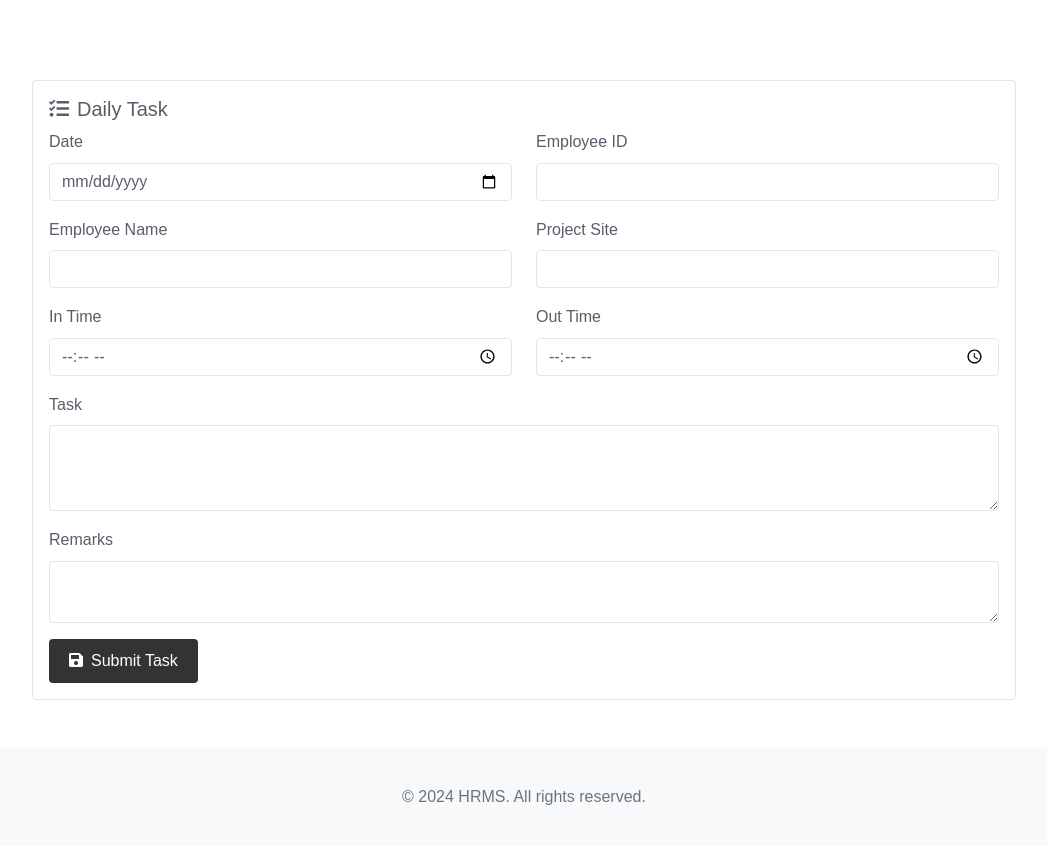
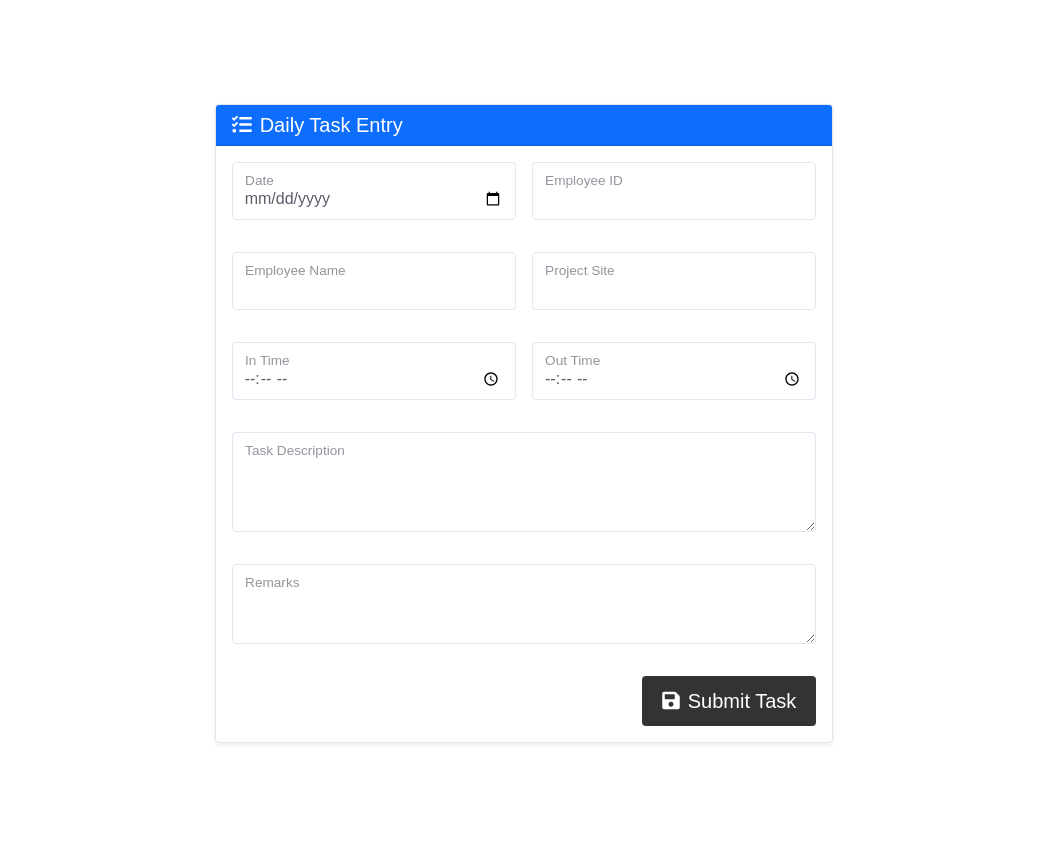
Before and after one commit to upendra657/HR-Management-System, a Flask app: page /activity in a window 1280 px wide. Shown: the part 58-904 px from the top of the page, without its empty margins (116-1163 px from the left). After the commit the page ends 802 px from the top, so only its background shows below. Run offline with Flask 3, Linux system fonts and the light colour scheme.

Commit message:
frontend changes

```diff
--- a/app.py
+++ b/app.py
@@ -23,7 +23,25 @@ def init_db():
             date_of_joining DATE NOT NULL,
             email TEXT NOT NULL UNIQUE,
             country TEXT NOT NULL,
-            mobile_no NUMERIC(10) NOT NULL
+            mobile_no NUMERIC(10) NOT NULL,
+            role TEXT DEFAULT 'employee'
+        )
+    ''')
+
+    c.execute('''
+        CREATE TABLE IF NOT EXISTS tasks (
+            id INTEGER PRIMARY KEY AUTOINCREMENT,
+            task_date DATE NOT NULL,
+            employee_id TEXT NOT NULL,
+            employee_name TEXT NOT NULL,
+            project_site TEXT NOT NULL,
+            in_time TIME NOT NULL,
+            out_time TIME NOT NULL,
+            task TEXT NOT NULL,
+            remarks TEXT,
+            username TEXT NOT NULL,
+            created_at TIMESTAMP DEFAULT CURRENT_TIMESTAMP,
+            FOREIGN KEY (username) REFERENCES employee (username)
         )
     ''')
     conn.commit()
--- a/templates/base.html
+++ b/templates/base.html
@@ -106,13 +106,6 @@
         {% block content %}{% endblock %}
     </main>
 
-    <!-- Footer -->
-    <footer class="footer mt-auto py-3 bg-light">
-        <div class="container text-center">
-            <span class="text-muted">© 2024 HRMS. All rights reserved.</span>
-        </div>
-    </footer>
-
     <!-- Bootstrap JS -->
     <script src="https://cdn.jsdelivr.net/npm/bootstrap@5.1.3/dist/js/bootstrap.bundle.min.js"></script>
     <!-- jQuery -->
--- a/templates/daily-task.html
+++ b/templates/daily-task.html
@@ -3,58 +3,93 @@
 {% block title %}Daily Task{% endblock %}
 
 {% block content %}
-<div class="row">
-    <div class="col-md-12 mb-4">
-        <div class="card">
+<div class="container py-4">
+    <div class="row justify-content-center">
+        <div class="col-md-10">
+            <div class="card shadow-sm">
+                <div class="card-header bg-primary text-white">
+                    <h5 class="card-title mb-0">
+                        <i class="fas fa-tasks me-2"></i>Daily Task Entry
+                    </h5>
+                </div>
                 <div class="card-body">
-                <h5 class="card-title">
-                    <i class="fas fa-tasks me-2"></i>Daily Task
-                </h5>
-                <form method="POST" action="{{ url_for('submit_task') }}">
-                    <div class="row">
-                        <div class="col-md-6 mb-3">
-                            <label for="task_date" class="form-label">Date</label>
+                    <form method="POST" action="{{ url_for('submit_task') }}" class="needs-validation" novalidate>
+                        <div class="row g-3">
+                            <div class="col-md-6">
+                                <div class="form-floating mb-3">
                                     <input type="date" class="form-control" id="task_date" name="task_date" required>
-                        </div>
-                        <div class="col-md-6 mb-3">
-                            <label for="employee_id" class="form-label">Employee ID</label>
-                            <input type="text" class="form-control" id="employee_id" name="employee_id" required>
+                                    <label for="task_date">Date</label>
                                 </div>
                             </div>
-                    <div class="row">
-                        <div class="col-md-6 mb-3">
-                            <label for="employee_name" class="form-label">Employee Name</label>
-                            <input type="text" class="form-control" id="employee_name" name="employee_name" required>
-                        </div>
-                        <div class="col-md-6 mb-3">
-                            <label for="project_site" class="form-label">Project Site</label>
-                            <input type="text" class="form-control" id="project_site" name="project_site" required>
+                            <div class="col-md-6">
+                                <div class="form-floating mb-3">
+                                    <input type="text" class="form-control" id="employee_id" name="employee_id" required>
+                                    <label for="employee_id">Employee ID</label>
                                 </div>
                             </div>
-                    <div class="row">
-                        <div class="col-md-6 mb-3">
-                            <label for="in_time" class="form-label">In Time</label>
-                            <input type="time" class="form-control" id="in_time" name="in_time" required>
-                        </div>
-                        <div class="col-md-6 mb-3">
-                            <label for="out_time" class="form-label">Out Time</label>
-                            <input type="time" class="form-control" id="out_time" name="out_time" required>
+                            <div class="col-md-6">
+                                <div class="form-floating mb-3">
+                                    <input type="text" class="form-control" id="employee_name" name="employee_name" required>
+                                    <label for="employee_name">Employee Name</label>
                                 </div>
                             </div>
-                    <div class="mb-3">
-                        <label for="task" class="form-label">Task</label>
-                        <textarea class="form-control" id="task" name="task" rows="3" required></textarea>
+                            <div class="col-md-6">
+                                <div class="form-floating mb-3">
+                                    <input type="text" class="form-control" id="project_site" name="project_site" required>
+                                    <label for="project_site">Project Site</label>
                                 </div>
-                    <div class="mb-3">
-                        <label for="remarks" class="form-label">Remarks</label>
-                        <textarea class="form-control" id="remarks" name="remarks" rows="2"></textarea>
                             </div>
-                    <button type="submit" class="btn btn-primary">
+                            <div class="col-md-6">
+                                <div class="form-floating mb-3">
+                                    <input type="time" class="form-control" id="in_time" name="in_time" required>
+                                    <label for="in_time">In Time</label>
+                                </div>
+                            </div>
+                            <div class="col-md-6">
+                                <div class="form-floating mb-3">
+                                    <input type="time" class="form-control" id="out_time" name="out_time" required>
+                                    <label for="out_time">Out Time</label>
+                                </div>
+                            </div>
+                            <div class="col-12">
+                                <div class="form-floating mb-3">
+                                    <textarea class="form-control" id="task" name="task" style="height: 100px" required></textarea>
+                                    <label for="task">Task Description</label>
+                                </div>
+                            </div>
+                            <div class="col-12">
+                                <div class="form-floating mb-3">
+                                    <textarea class="form-control" id="remarks" name="remarks" style="height: 80px"></textarea>
+                                    <label for="remarks">Remarks</label>
+                                </div>
+                            </div>
+                            <div class="col-12 text-end">
+                                <button type="submit" class="btn btn-primary btn-lg">
                                     <i class="fas fa-save me-2"></i>Submit Task
                                 </button>
+                            </div>
+                        </div>
                     </form>
                 </div>
             </div>
         </div>
     </div>
+</div>
+
+<script>
+// Add Bootstrap form validation
+(function () {
+    'use strict'
+    var forms = document.querySelectorAll('.needs-validation')
+    Array.prototype.slice.call(forms).forEach(function (form) {
+        form.addEventListener('submit', function (event) {
+            if (!form.checkValidity()) {
+                event.preventDefault()
+                event.stopPropagation()
+            }
+            form.classList.add('was-validated')
+        }, false)
+    })
+})()
+</script>
 {% endblock %}
```
Lines whose indentation alone changed are shown as unchanged.
